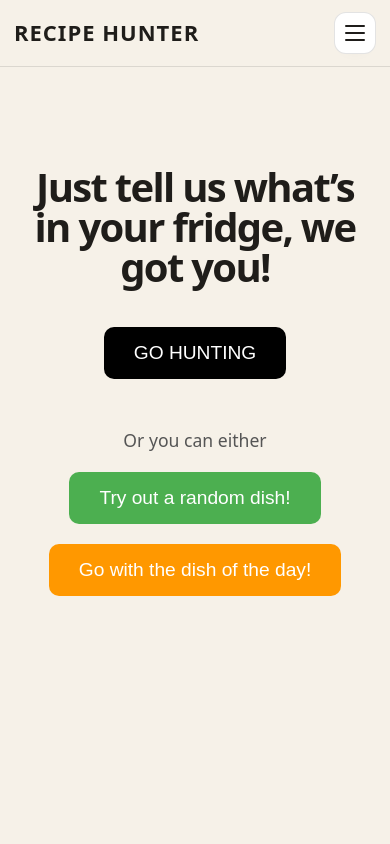
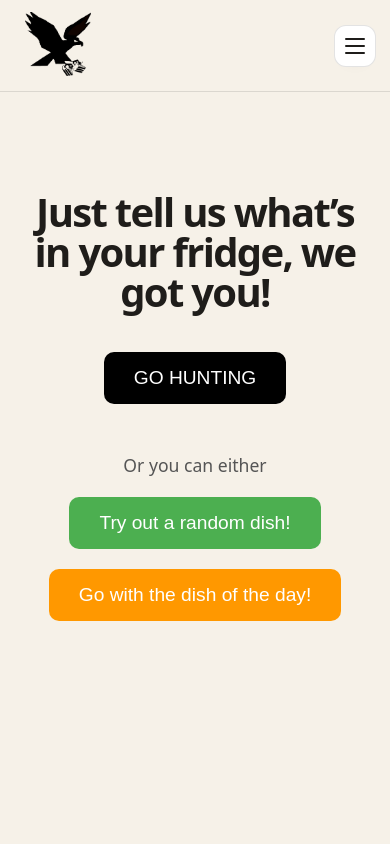
Before and after one commit to Tylonos/RecipeHunter, a React app in the folder frontend/: page / in a window 390 px wide. Shown: the top 844 px of the page. Built offline with nearby package versions, Linux system fonts and the light colour scheme; the HTML template or start-up script is replaced by a standard one.

Commit message:
Added the logo to the site

```diff
--- a/frontend/src/components/Navbar.jsx
+++ b/frontend/src/components/Navbar.jsx
@@ -4,6 +4,7 @@ import { AuthContext } from '../context/AuthContext';
 import { applyTheme, getEffectiveTheme, getStoredTheme, setStoredTheme } from '../utils/theme';
 import { useTranslation } from "react-i18next";
 import { useNavigate } from 'react-router-dom';
+import logoCACAW from '../assets/LogoCACAW.png';
 
 function Navbar() {
   const { user } = useContext(AuthContext);
@@ -59,7 +60,7 @@ function Navbar() {
       <div className="topbar-center">
         <h1 className="main-title">
           <Link to="/recipes" className="brand-link">
-            RECIPE HUNTER
+            <img className="brand-logo" src={logoCACAW} alt="Recipe Hunter" />
           </Link>
         </h1>
       </div>
--- a/frontend/src/index.css
+++ b/frontend/src/index.css
@@ -867,6 +867,11 @@ select option {
     text-align: center;
   }
 
+  .brand-logo {
+    width: 78px;
+    height: 52px;
+  }
+
   .small-btn,
   .add-link {
     padding: 9px 14px;
@@ -939,8 +944,32 @@ select option {
 }
 
 .brand-link {
+  display: inline-flex;
+  align-items: center;
+  justify-content: center;
   text-decoration: none;
   color: var(--text-h);
+}
+
+.brand-logo {
+  display: block;
+  width: clamp(88px, 12vw, 150px);
+  height: 64px;
+  object-fit: contain;
+  mix-blend-mode: multiply;
+  transition: filter 160ms ease;
+}
+
+:root[data-theme='dark'] .brand-logo {
+  filter: invert(1);
+  mix-blend-mode: screen;
+}
+
+@media (prefers-color-scheme: dark) {
+  :root:not([data-theme]) .brand-logo {
+    filter: invert(1);
+    mix-blend-mode: screen;
+  }
 }
 
 .auth-form label {
```
Also changed, not shown: frontend/src/assets/LogoCACAW.png (added).
